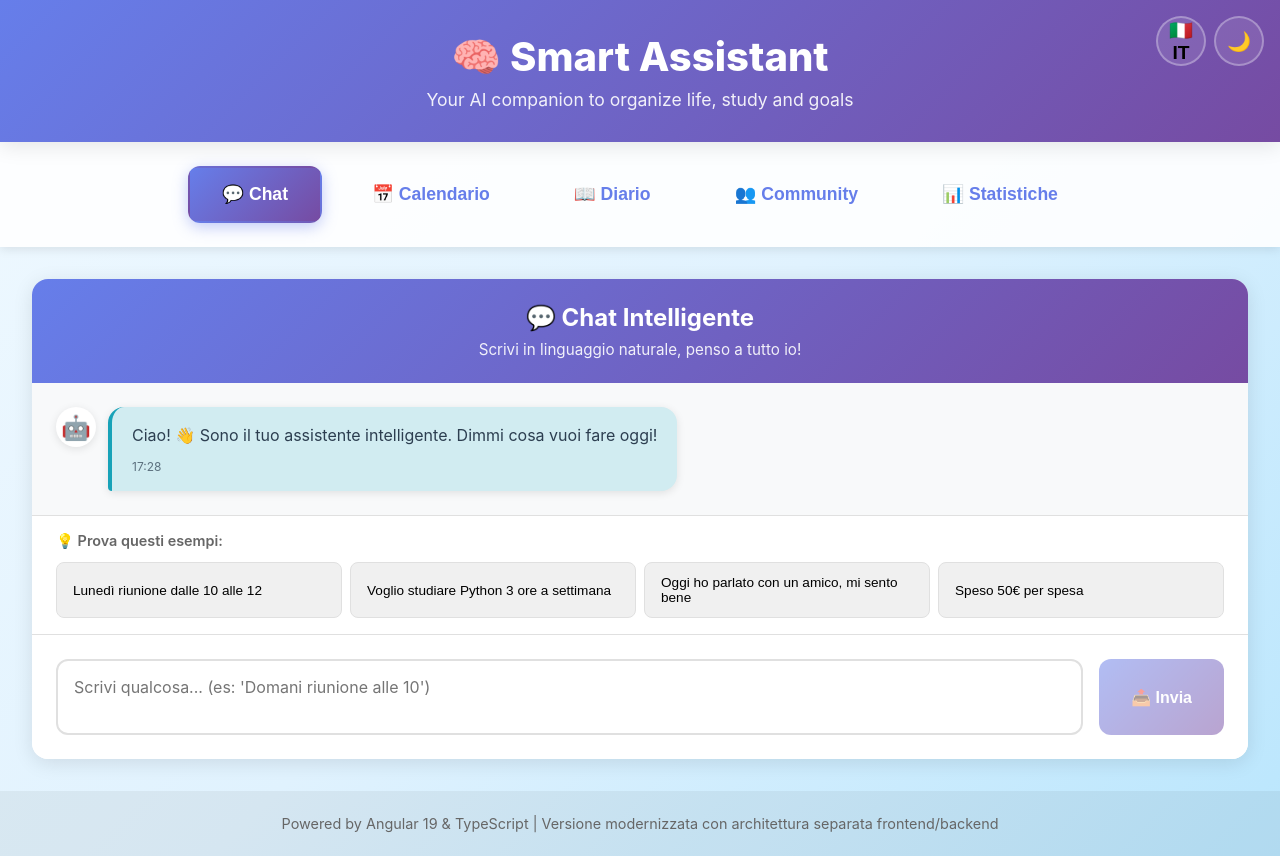
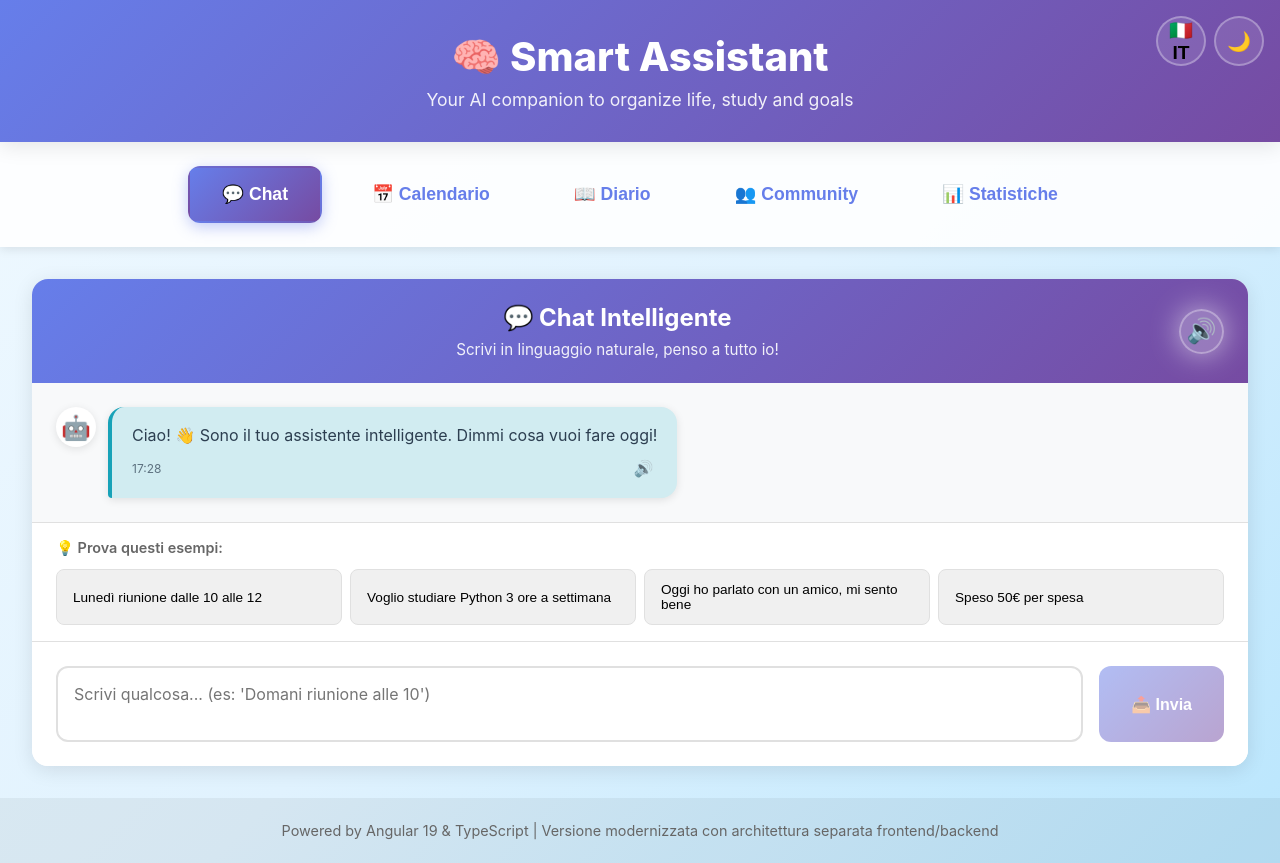
Before and after one commit to ballales1984-wq/agenda-angular, an Angular app: page / in a window 1280 px wide. Built offline with nearby package versions, Linux system fonts and the light colour scheme.

Commit message:
🔊 Add: Text-to-Speech in Chat e Diario + Voice Controls

```diff
--- a/src/app/components/chat-interface/chat-interface.css
+++ b/src/app/components/chat-interface/chat-interface.css
@@ -12,6 +12,14 @@
   background: linear-gradient(135deg, #667eea 0%, #764ba2 100%);
   color: white;
   padding: 1.5rem;
+  display: flex;
+  justify-content: space-between;
+  align-items: center;
+  position: relative;
+}
+
+.chat-header-content {
+  flex: 1;
   text-align: center;
 }
 
@@ -24,6 +32,42 @@
   margin: 0;
   opacity: 0.9;
   font-size: 0.95rem;
+}
+
+.voice-toggle {
+  width: 45px;
+  height: 45px;
+  border-radius: 50%;
+  border: 2px solid rgba(255, 255, 255, 0.3);
+  background: rgba(255, 255, 255, 0.1);
+  color: white;
+  font-size: 1.5rem;
+  cursor: pointer;
+  transition: all 0.3s ease;
+  display: flex;
+  align-items: center;
+  justify-content: center;
+  flex-shrink: 0;
+}
+
+.voice-toggle:hover {
+  transform: scale(1.1);
+  background: rgba(255, 255, 255, 0.2);
+}
+
+.voice-toggle.active {
+  background: rgba(255, 255, 255, 0.25);
+  box-shadow: 0 0 20px rgba(255, 255, 255, 0.3);
+  animation: pulse 2s infinite;
+}
+
+@keyframes pulse {
+  0%, 100% {
+    box-shadow: 0 0 20px rgba(255, 255, 255, 0.3);
+  }
+  50% {
+    box-shadow: 0 0 30px rgba(255, 255, 255, 0.6);
+  }
 }
 
 .chat-messages {
@@ -118,9 +162,33 @@
   line-height: 1.5;
 }
 
+.message-footer {
+  display: flex;
+  justify-content: space-between;
+  align-items: center;
+  gap: 0.5rem;
+}
+
 .message-time {
   font-size: 0.75rem;
   opacity: 0.7;
+}
+
+.speak-btn {
+  background: none;
+  border: none;
+  cursor: pointer;
+  font-size: 1rem;
+  opacity: 0.7;
+  padding: 0.25rem;
+  transition: all 0.3s ease;
+  display: flex;
+  align-items: center;
+}
+
+.speak-btn:hover {
+  opacity: 1;
+  transform: scale(1.2);
 }
 
 /* Loading indicator */
--- a/src/app/components/chat-interface/chat-interface.html
+++ b/src/app/components/chat-interface/chat-interface.html
@@ -1,7 +1,17 @@
 <div class="chat-container">
   <div class="chat-header">
-    <h3>💬 Chat Intelligente</h3>
-    <p>Scrivi in linguaggio naturale, penso a tutto io!</p>
+    <div class="chat-header-content">
+      <h3>💬 Chat Intelligente</h3>
+      <p>Scrivi in linguaggio naturale, penso a tutto io!</p>
+    </div>
+    <button
+      class="voice-toggle"
+      (click)="speechService.toggle()"
+      [class.active]="speechService.isEnabled()"
+      [title]="speechService.isEnabled() ? 'Disattiva voce' : 'Attiva voce'"
+    >
+      {{ speechService.isEnabled() ? '🔊' : '🔇' }}
+    </button>
   </div>
 
   <div class="chat-messages">
@@ -20,9 +30,19 @@
         </div>
         <div class="message-bubble">
           <p>{{ msg.text }}</p>
-          <span class="message-time">
-            {{ msg.timestamp | date:'HH:mm' }}
-          </span>
+          <div class="message-footer">
+            <span class="message-time">
+              {{ msg.timestamp | date:'HH:mm' }}
+            </span>
+            <button
+              *ngIf="msg.sender === 'assistant'"
+              (click)="speechService.speak(msg.text)"
+              class="speak-btn"
+              title="Leggi ad alta voce"
+            >
+              🔊
+            </button>
+          </div>
         </div>
       </div>
     </div>
--- a/src/app/components/chat-interface/chat-interface.ts
+++ b/src/app/components/chat-interface/chat-interface.ts
@@ -2,6 +2,7 @@ import { Component, signal } from '@angular/core';
 import { CommonModule } from '@angular/common';
 import { FormsModule } from '@angular/forms';
 import { ApiService } from '../../services/api';
+import { SpeechService } from '../../services/speech';
 
 interface ChatMessage {
   text: string;
@@ -35,7 +36,15 @@ export class ChatInterface {
     'Speso 50€ per spesa'
   ];
 
-  constructor(private apiService: ApiService) {}
+  constructor(
+    private apiService: ApiService,
+    public speechService: SpeechService
+  ) {
+    // Leggi il messaggio di benvenuto
+    setTimeout(() => {
+      this.speechService.speak('Ciao! Sono il tuo assistente intelligente. Dimmi cosa vuoi fare oggi!');
+    }, 1000);
+  }
 
   // Invia messaggio
   sendMessage() {
@@ -104,6 +113,9 @@ export class ChatInterface {
       this.messages.update(msgs => [...msgs, response]);
       this.isLoading.set(false);
 
+      // Leggi la risposta ad alta voce
+      this.speechService.speak(response.text);
+
       // Scroll to bottom
       setTimeout(() => this.scrollToBottom(), 100);
     }, 800);
--- a/src/app/components/diary-book/diary-book.css
+++ b/src/app/components/diary-book/diary-book.css
@@ -7,6 +7,8 @@
   justify-content: space-between;
   align-items: center;
   margin-bottom: 2rem;
+  flex-wrap: wrap;
+  gap: 1rem;
 }
 
 .diary-header h3 {
@@ -15,7 +17,12 @@
   margin: 0;
 }
 
-.write-btn {
+.diary-actions {
+  display: flex;
+  gap: 1rem;
+}
+
+.write-btn, .read-btn {
   padding: 1rem 2rem;
   background: linear-gradient(135deg, #667eea 0%, #764ba2 100%);
   color: white;
@@ -28,9 +35,24 @@
   box-shadow: 0 4px 15px rgba(102, 126, 234, 0.3);
 }
 
-.write-btn:hover {
+.read-btn {
+  background: linear-gradient(135deg, #10b981 0%, #059669 100%);
+  box-shadow: 0 4px 15px rgba(16, 185, 129, 0.3);
+}
+
+.write-btn:hover, .read-btn:hover:not(:disabled) {
   transform: translateY(-3px);
   box-shadow: 0 6px 20px rgba(102, 126, 234, 0.4);
+}
+
+.read-btn:hover:not(:disabled) {
+  box-shadow: 0 6px 20px rgba(16, 185, 129, 0.4);
+}
+
+.read-btn:disabled {
+  opacity: 0.5;
+  cursor: not-allowed;
+  transform: none;
 }
 
 /* Libro 3D */
--- a/src/app/components/diary-book/diary-book.html
+++ b/src/app/components/diary-book/diary-book.html
@@ -1,7 +1,17 @@
 <div class="diary-container">
   <div class="diary-header">
     <h3>📖 Il Mio Diario</h3>
-    <button (click)="startWriting()" class="write-btn">✍️ Scrivi Oggi</button>
+    <div class="diary-actions">
+      <button
+        (click)="readCurrentPage()"
+        class="read-btn"
+        [disabled]="visibleEntries().length === 0"
+        title="Leggi pagina ad alta voce"
+      >
+        🔊 Leggi
+      </button>
+      <button (click)="startWriting()" class="write-btn">✍️ Scrivi Oggi</button>
+    </div>
   </div>
 
   <!-- Libro aperto -->
--- a/src/app/components/diary-book/diary-book.ts
+++ b/src/app/components/diary-book/diary-book.ts
@@ -3,6 +3,7 @@ import { CommonModule } from '@angular/common';
 import { FormsModule } from '@angular/forms';
 import { DiarioEntry } from '../../models/diario-entry';
 import { ApiService } from '../../services/api';
+import { SpeechService } from '../../services/speech';
 
 @Component({
   selector: 'app-diary-book',
@@ -29,7 +30,10 @@ export class DiaryBook {
   moods: Array<'felice' | 'neutro' | 'triste' | 'motivato' | 'stressato'> =
     ['felice', 'motivato', 'neutro', 'stressato', 'triste'];
 
-  constructor(public apiService: ApiService) {}
+  constructor(
+    public apiService: ApiService,
+    public speechService: SpeechService
+  ) {}
 
   // Computed per le pagine visibili
   visibleEntries = computed(() => {
@@ -124,4 +128,13 @@ export class DiaryBook {
       day: 'numeric'
     });
   }
+
+  // Leggi pagina corrente
+  readCurrentPage() {
+    const entry = this.visibleEntries()[1] || this.visibleEntries()[0];
+    if (entry) {
+      const text = `${this.formatDate(entry.data)}. ${entry.contenuto}`;
+      this.speechService.speak(text);
+    }
+  }
 }
--- /dev/null
+++ b/src/app/services/speech.ts
@@ -0,0 +1,112 @@
+import { Injectable, signal } from '@angular/core';
+
+@Injectable({
+  providedIn: 'root'
+})
+export class SpeechService {
+  // Stato della sintesi vocale
+  isSpeaking = signal(false);
+  isEnabled = signal(true); // Attiva di default
+
+  // Voce selezionata
+  private selectedVoice: SpeechSynthesisVoice | null = null;
+  private voices: SpeechSynthesisVoice[] = [];
+
+  constructor() {
+    // Carica le voci disponibili
+    this.loadVoices();
+
+    // Carica preferenza salvata
+    const saved = localStorage.getItem('speech_enabled');
+    if (saved !== null) {
+      this.isEnabled.set(saved === 'true');
+    }
+  }
+
+  private loadVoices() {
+    // Le voci potrebbero caricarsi in modo asincrono
+    const loadVoicesWhenReady = () => {
+      this.voices = speechSynthesis.getVoices();
+
+      // Cerca voce italiana
+      this.selectedVoice = this.voices.find(voice =>
+        voice.lang.startsWith('it')
+      ) || this.voices[0] || null;
+    };
+
+    // Carica subito
+    loadVoicesWhenReady();
+
+    // E quando sono pronte
+    if (speechSynthesis.onvoiceschanged !== undefined) {
+      speechSynthesis.onvoiceschanged = loadVoicesWhenReady;
+    }
+  }
+
+  // Leggi testo ad alta voce
+  speak(text: string, lang: 'it' | 'en' = 'it') {
+    if (!this.isEnabled()) {
+      return;
+    }
+
+    // Ferma sintesi precedente
+    this.stop();
+
+    if ('speechSynthesis' in window) {
+      const utterance = new SpeechSynthesisUtterance(text);
+
+      // Seleziona voce per lingua
+      const voice = this.voices.find(v => v.lang.startsWith(lang));
+      if (voice) {
+        utterance.voice = voice;
+      }
+
+      utterance.lang = lang === 'it' ? 'it-IT' : 'en-US';
+      utterance.rate = 1.0; // Velocità normale
+      utterance.pitch = 1.0; // Tono normale
+      utterance.volume = 1.0; // Volume massimo
+
+      utterance.onstart = () => {
+        this.isSpeaking.set(true);
+      };
+
+      utterance.onend = () => {
+        this.isSpeaking.set(false);
+      };
+
+      utterance.onerror = () => {
+        this.isSpeaking.set(false);
+      };
+
+      speechSynthesis.speak(utterance);
+    } else {
+      console.warn('Text-to-Speech non supportato da questo browser');
+    }
+  }
+
+  // Ferma sintesi vocale
+  stop() {
+    if ('speechSynthesis' in window) {
+      speechSynthesis.cancel();
+      this.isSpeaking.set(false);
+    }
+  }
+
+  // Toggle attivazione
+  toggle() {
+    this.isEnabled.update(enabled => {
+      const newValue = !enabled;
+      localStorage.setItem('speech_enabled', String(newValue));
+      if (!newValue) {
+        this.stop();
+      }
+      return newValue;
+    });
+  }
+
+  // Imposta velocità
+  setRate(rate: number) {
+    // Rate tra 0.1 e 10
+    // Implementabile se necessario
+  }
+}
```
Also changed, not shown: 1 other file (tests, documents, lock files or other folders).
